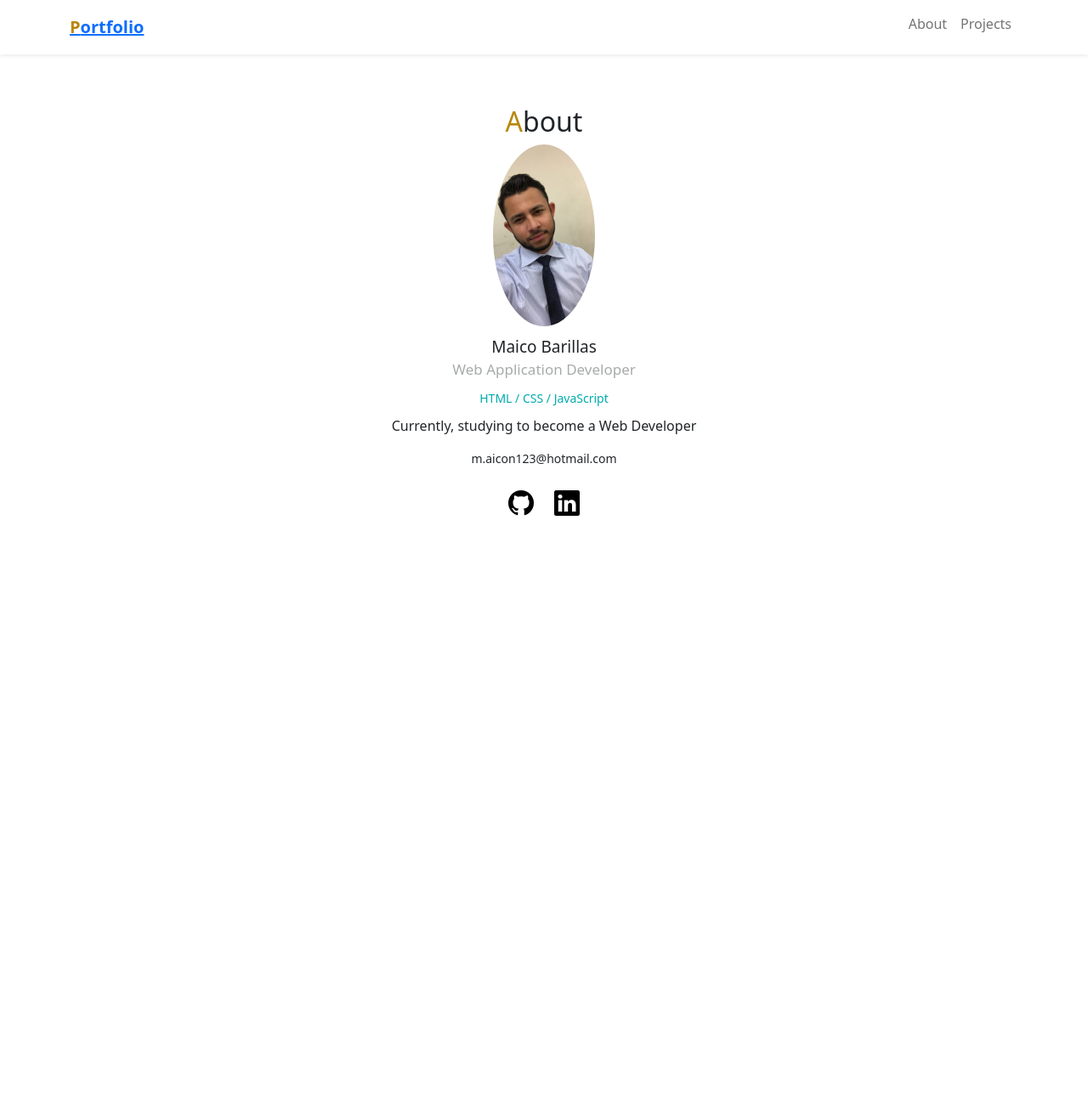
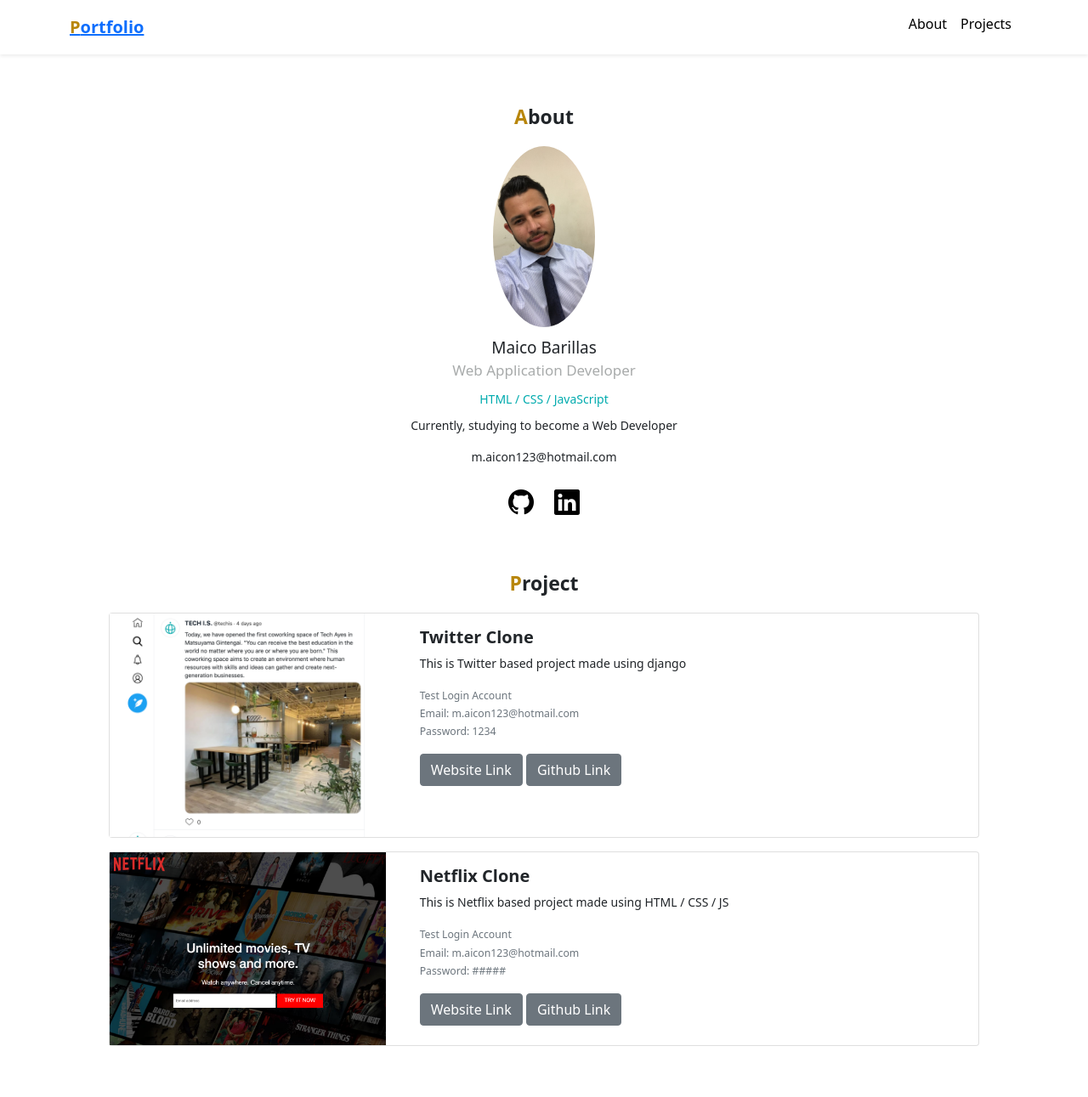
Before and after one commit to X1maico/Portfolio, a PHP site: page / in a window 1280 px wide. Shown: the whole page at 85% size. Before the commit the page ends 607 px from the top, so only its background shows below. Run offline with PHP 8.4, Linux system fonts and the light colour scheme; some libraries are stand-ins or nearby versions.

Commit message:
Created the project section, designing template completed

```diff
--- a/index.html
+++ b/index.html
@@ -45,6 +45,53 @@
           </div>
       </div>
 
+      <div id="project">
+          <h2><span class="font-primary">P</span>roject</h2>
+
+          <div class="card mb-3">
+            <div class="row">
+              <div class="col-md-4">
+                <img src="img/project-twitter.png" alt="Twitter Project">
+              </div>
+              <div class="col-md-8">
+                <div class="card-body">
+                  <h5 class="card-title">Twitter Clone</h5>
+                  <p class="card-text">This is Twitter based project made using django</p>
+                  <p class="card-text"><small class="text-muted">
+                      Test Login Account <br>
+                      Email: m.aicon123@hotmail.com <br>
+                      Password: 1234
+                  </small></p>
+                  <a href="#" target="_blank" class="btn btn-secondary">Website Link</a>
+                  <a href="#" target="_blank" class="btn btn-secondary">Github Link</a>
+                </div>
+              </div>
+            </div>
+          </div>
+
+          <div class="card mb-3">
+            <div class="row">
+              <div class="col-md-4">
+                <img src="img/project-netflix.png" alt="Netflix Project">
+              </div>
+              <div class="col-md-8">
+                <div class="card-body">
+                  <h5 class="card-title">Netflix Clone</h5>
+                  <p class="card-text">This is Netflix based project made using HTML / CSS / JS</p>
+                  <p class="card-text"><small class="text-muted">
+                      Test Login Account <br>
+                      Email: m.aicon123@hotmail.com <br>
+                      Password: #####
+                  </small></p>
+                  <a href="#" target="_blank" class="btn btn-secondary">Website Link</a>
+                  <a href="#" target="_blank" class="btn btn-secondary">Github Link</a>
+                </div>
+              </div>
+            </div>
+          </div>
+
+        </div>
+
     <script src="https://cdn.jsdelivr.net/npm/bootstrap@5.0.0-beta3/dist/js/bootstrap.bundle.min.js" integrity="sha384-JEW9xMcG8R+pH31jmWH6WWP0WintQrMb4s7ZOdauHnUtxwoG2vI5DkLtS3qm9Ekf" crossorigin="anonymous"></script>
 </body>
 </html>
--- a/style.css
+++ b/style.css
@@ -14,6 +14,20 @@
 .title-icon {
     font-size: 20px;
     font-weight: bold;
+}
+
+p {
+    font-size: 14px;
+}
+
+h2 {
+    font-weight: bold;
+    font-size: 23px;
+    margin-bottom: 20px;
+}
+
+a.font-black {
+    color: #000 !important;
 }
 
 /**********
@@ -63,3 +77,26 @@
 #about .icons a {
     color: #000;
 }
+
+/*************
+
+PROJECT
+
+************/
+
+#project {
+    margin: 60px auto;
+    width: 80%;
+}
+
+#project h2 {
+    text-align: center;
+}
+
+#project .card img {
+    width: 100%;
+}
+
+#project .card-title {
+    font-weight: bold;
+}
```
